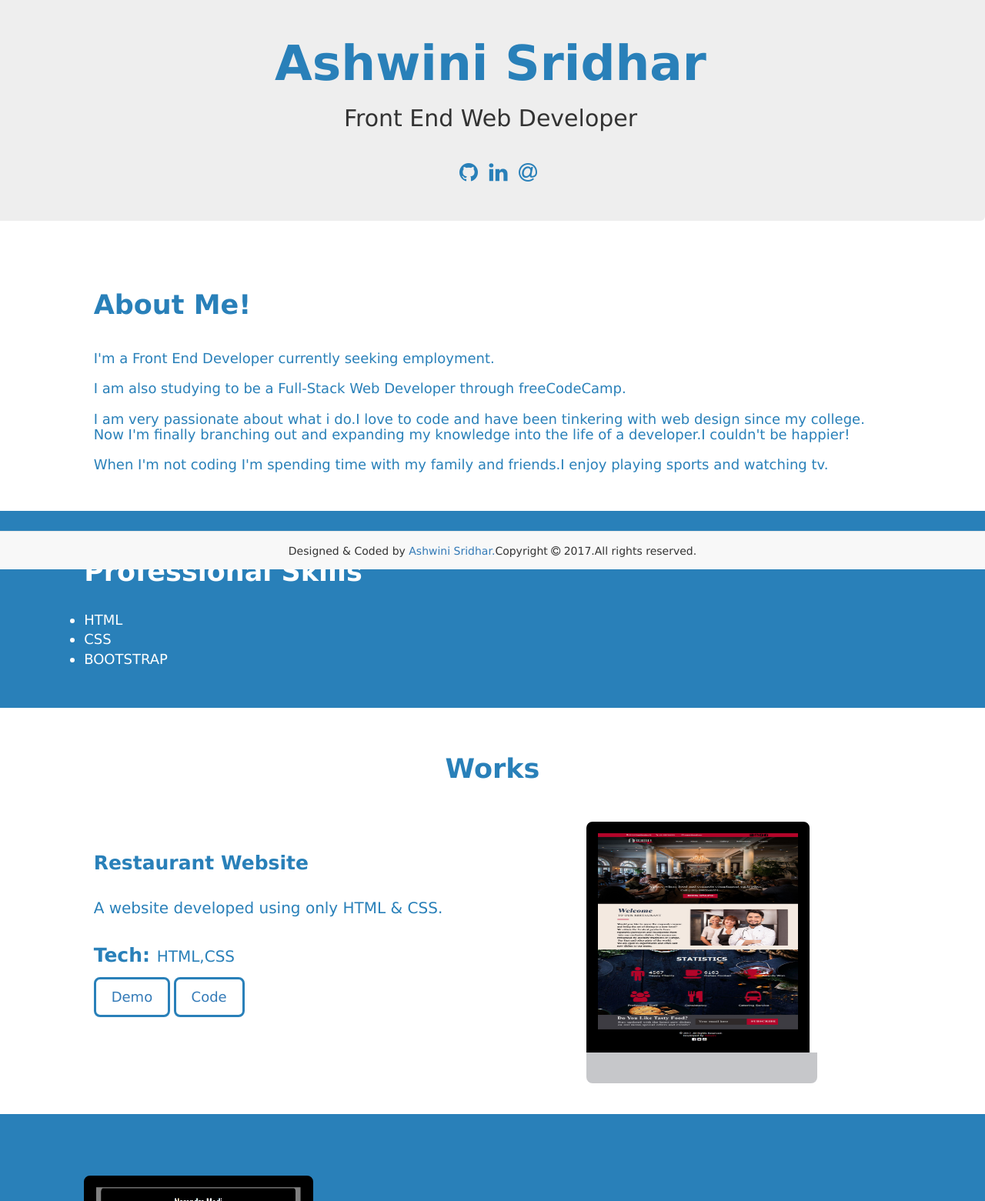
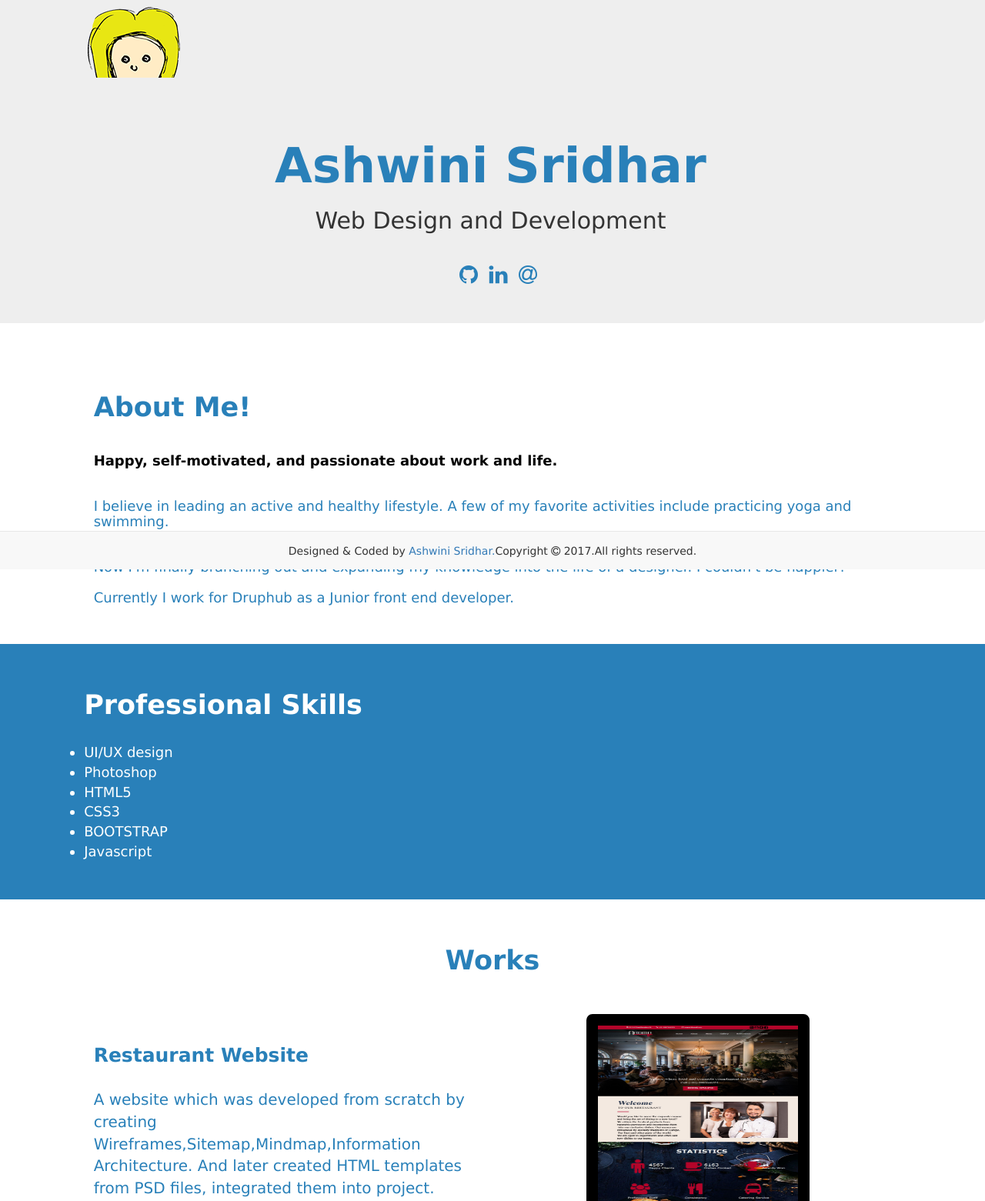
Before and after one commit to Ash1108/Ash_Portfolio, a plain HTML site: page index.html in a window 1280 px wide. Shown: the part 60-1621 px from the top of the page at 77% size. Drawn offline with nearby package versions, Linux system fonts and the light colour scheme.

Commit message:
first commit

```diff
--- a/css/style.css
+++ b/css/style.css
@@ -76,15 +76,19 @@ body{
 .demo a,.code a{
 	text-decoration:none;
 }
-img{
+.image{
 	border:15px solid black;
 	border-top-left-radius:8px;
 	border-top-right-radius:8px;
 	margin-top:40px;
 }
-.img-responsive{
+.img-responsive1{
 	width:300px;
 	height:300px;
+}
+.image1{
+	padding-left:50px;
+	padding-top:40px;
 }
 .base{
 	width:300px;
@@ -109,3 +113,6 @@ img{
 .fullname{
 	padding-top:60px;
 }
+.color{
+	color:#000;
+}
--- a/index.html
+++ b/index.html
@@ -36,8 +36,9 @@
 
 	<div id="home" class="container-fluid">  <!--container for home page starts here-->
 		<div class="jumbotron">
+			<img src="images/logo_imgonly.png" class="img-responsive image1">
 			<h1 class="text-center fullname"><b>Ashwini Sridhar</b></h1>
-			<h2 class="text-center">Front End Web Developer</h2>
+			<h2 class="text-center">Web Design and Development</h2>
 			<div class="header-links">
 				<a href="http://github.com/Ash1108" class="header-links"><i class="fa fa-github fa-2x"></i></a>
 				<a href="https://www.linkedin.com/in/ashwini-sridhar-a00b809b?" class="header-links"><i class="fa fa-linkedin fa-2x"></i></a>
@@ -50,13 +51,12 @@
 		<div class="row" >
 			<div class="col-md-10 col-md-offset-1">
 				<h2 class="main_heading"><b>About Me!</b><h2>
-				<p class="para1">I'm a Front End Developer currently seeking employment.<br><br>
-					I am also studying to be a Full-Stack Web Developer through freeCodeCamp.<br><br>
-					I am very passionate about what i do.I love to code and have been tinkering with web design
+				<p class="para1"><b><span class="color">Happy, self-motivated, and passionate about work and life.</span></b><br><br><br>
+					I believe in leading an active and healthy lifestyle. A few of my favorite activities include practicing yoga and swimming.<br><br>
+					I am very passionate about what I do. I love to code and have been tinkering with web design
 					since my college.<br>Now I'm finally branching out and expanding my knowledge into the life of a
-					developer.I couldn't be happier!<br><br>
-					When I'm not coding I'm spending time with my family and friends.I enjoy playing sports and
-					watching tv.</p>
+					designer. I couldn't be happier!<br><br>
+					Currently I work for Druphub as a Junior front end developer.</p>
 			</div>
 		</div>
 	</div>  <!--container for about page ends here-->
@@ -66,9 +66,12 @@
 			<div class="col-md-5 col-md-offset-1">
 				<h2 class="main_heading"><b>Professional Skills</b></h2>
 				<ul class="list">
-				<li>HTML</li>
-				<li>CSS</li>
+				<li>UI/UX design</li>
+				<li>Photoshop</li>
+				<li>HTML5</li>
+				<li>CSS3</li>
 				<li>BOOTSTRAP</li>
+				<li>Javascript</li>
 				</ul>
 			</div>
 		</div>
@@ -79,15 +82,17 @@
 			<h2 class="text-center main_heading"><b>Works</b></h2>
 			<div class="col-md-5 col-md-offset-1">
 				<h3 class="heading2"><b>Restaurant Website</b></h3><br>
-				<p class="para2">A website developed using only HTML & CSS.</p><br>
-				<p><b class="bold1">Tech: </b><span class="span1">HTML,CSS</span></p>
+				<p class="para2">A website which was developed from scratch by creating Wireframes,Sitemap,Mindmap,Information Architecture. And later created HTML templates from
+				PSD files, integrated them into project.</p><br>
+				<p><b class="bold1">Tech: </b><span class="span1">HTML,CSS,jQuery</span></p>
 				<button class="btn btn-default demo"><a href="https://ash1108.github.io/Aroma/" target="_blank">Demo</a></button>
 				<button class="btn btn-default code"><a href="https://github.com/Ash1108/Aroma" target="_blank">Code</a></button>
+				<button class="btn btn-default code"><a href="https://www.dropbox.com/s/7efmqoya31rtt28/Aroma.rar?dl=0" target="_blank">Wireframe</a></button>
 			</div>
 
 			<div class="col-md-3 col-md-offset-1">
 				<a href="https://ash1108.github.io/Aroma/" target="_blank" tabindex="-1">
-				<img src="images/HOME_PAGE.jpg" class="img-responsive"></img></a>
+				<img src="images/HOME_PAGE.jpg" class="img-responsive img-responsive1 image"></img></a>
 				<div class="base col-md-3"></div>
 			</div>
 		</div>
@@ -97,13 +102,13 @@
 		<div class="row">
 			<div class="col-md-3 col-md-offset-1">
 				<a href="https://codepen.io/ASH1108/full/WoZaZM/" target="_blank" tabindex="-1">
-				<img src="images/modi.jpg" class="img-responsive"></img></a>
+				<img src="images/modi.jpg" class="img-responsive img-responsive1 image"></img></a>
 				<div class="base col-md-3"></div>
 			</div>
 
 			<div class="col-md-5 col-md-offset-2">
 				<h3 class="heading3"><b>Tribute Page</b></h3><br>
-				<p class="para3">A website developed using only HTML & CSS.</p><br>
+				<p class="para3">A page developed using only HTML & CSS.</p><br>
 				<p><b class="bold1">Tech: </b><span class="span1">HTML,CSS</span></p>
 				<button class="btn btn-default demo"><a href="https://codepen.io/ASH1108/full/WoZaZM/" target="_blank">Demo</a></button>
 				<button class="btn btn-default code"><a href="https://codepen.io/ASH1108/pen/WoZaZM" target="_blank">Code</a></button>
```
Also changed, not shown: images/logo_imgonly.png (added).
